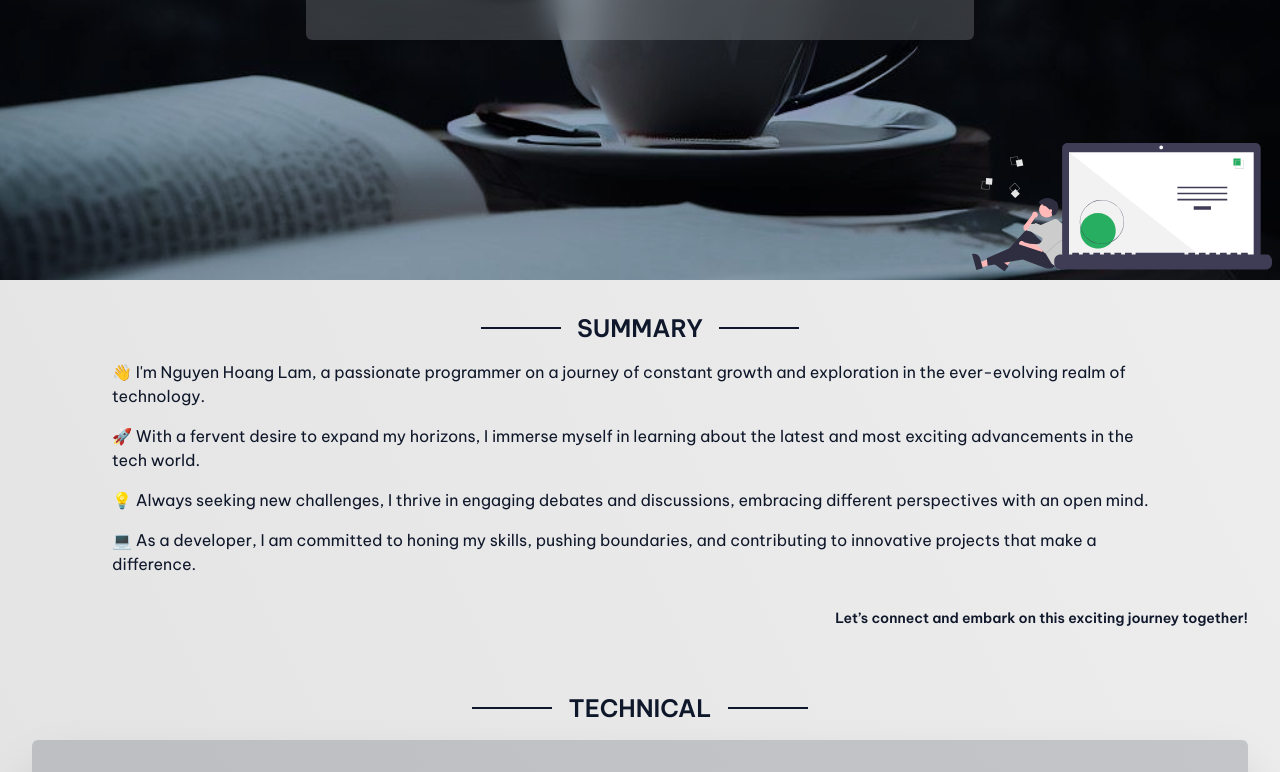
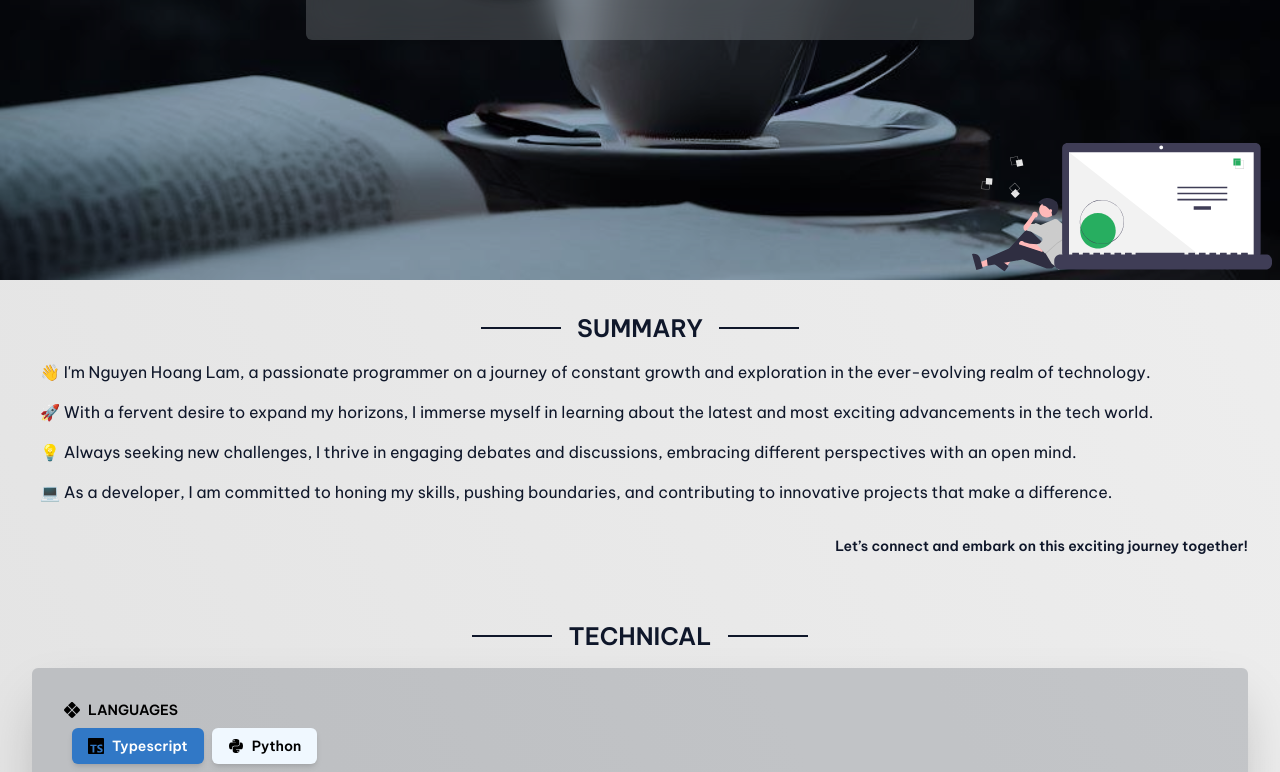
Before and after one commit to nhlamdev/cv, a React app: page / in a window 1280 px wide. Shown: the part 520-1292 px from the top of the page. Built offline with nearby package versions, Linux system fonts and the light colour scheme.

Commit message:
update code

```diff
--- a/src/components/summary/index.tsx
+++ b/src/components/summary/index.tsx
@@ -19,7 +19,7 @@ export const SummaryComponent = () => {
       </div>
 
       <div className='flex flex-col gap-8'>
-        <ol className='flex flex-col gap-4 mx-20'>
+        <ol className='flex flex-col gap-4 mx-20 sm:mx-2'>
           <li className='text-slate-900 dark:text-slate-100'>👋 {t('SUMMARY_1')}</li>
           <li className='text-slate-900 dark:text-slate-100'>🚀 {t('SUMMARY_2')}</li>
           <li className='text-slate-900 dark:text-slate-100'>💡 {t('SUMMARY_3')}</li>
```
